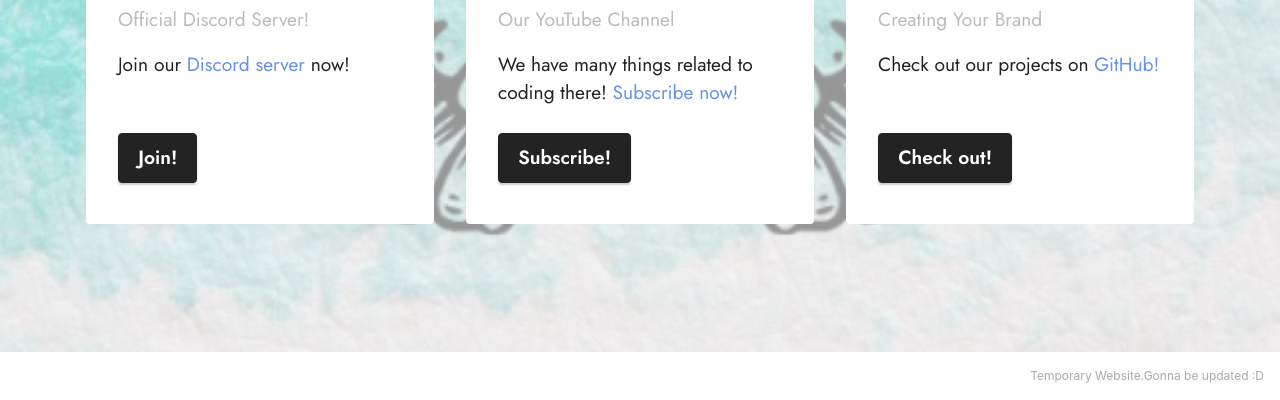
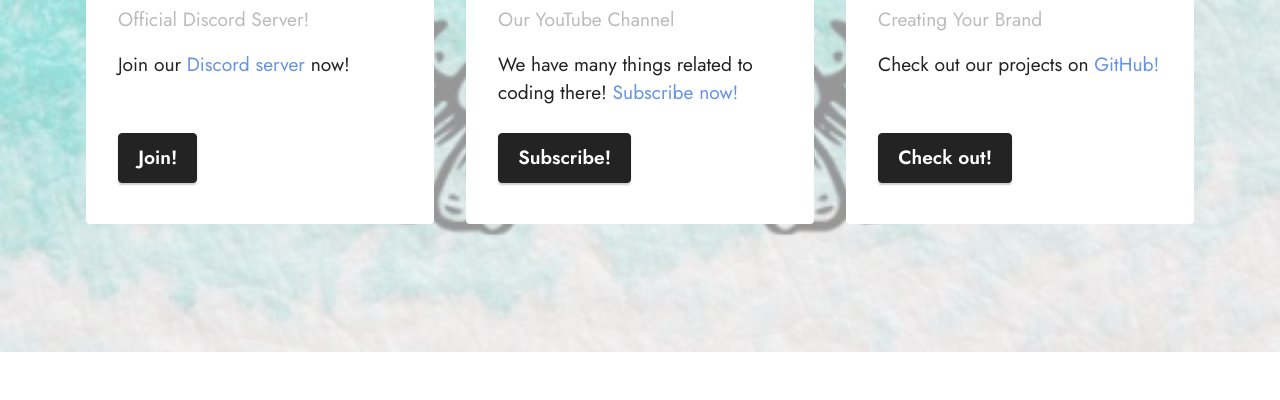
Before and after one commit to DuosOptimos/duosptimos, a plain HTML site: page index.html in a window 1280 px wide. Shown: the part 564-964 px from the top of the page. After the commit the page ends 916 px from the top, so only its background shows below. Drawn offline with Linux system fonts and the light colour scheme.

Commit message:
Update index.html

```diff
--- a/index.html
+++ b/index.html
@@ -77,8 +77,6 @@
 
         </div>
     </div>
-</section><section style="background-color: #fff; font-family: -apple-system, BlinkMacSystemFont, 'Segoe UI', 'Roboto', 'Helvetica Neue', Arial, sans-serif; color:#aaa; font-size:12px; padding: 0; align-items: center; display: flex;"><a href="https://duosoptimos.js.org/duosoptimos" style="flex: 1 1; height: 3rem; padding-left: 1rem;"></a><p style="flex: 0 0 auto; margin:0; padding-right:1rem;"><a href="https://duosoptimos.js.org" style="color:#aaa;">Temporary Website.</a>Gonna be updated :D</p></section><script src="assets/web/assets/jquery/jquery.min.js"></script>  <script src="assets/popper/popper.min.js"></script>  <script src="assets/tether/tether.min.js"></script>  <script src="assets/bootstrap/js/bootstrap.min.js"></script>  <script src="assets/smoothscroll/smooth-scroll.js"></script>  <script src="assets/theme/js/script.js"></script>
-
 
 </body>
 </html>
```
